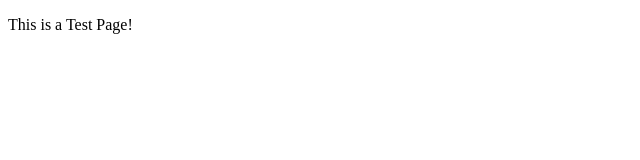
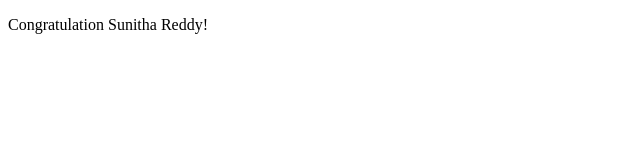
Before and after one commit to Nature-Care/carethenature.com, a plain HTML site: page index.html in a window 1280 px wide. Shown: the whole page, without its empty margins (0-640 px from the left). Drawn offline with Linux system fonts and the light colour scheme.

Commit message:
Update index.html

```diff
--- a/index.html
+++ b/index.html
@@ -6,6 +6,6 @@
         </title>
     </head>
     <body>
-        <p>This is a Test Page!</p>
+        <p>Congratulation Sunitha Reddy!</p>
     </body>
 </html>
```
